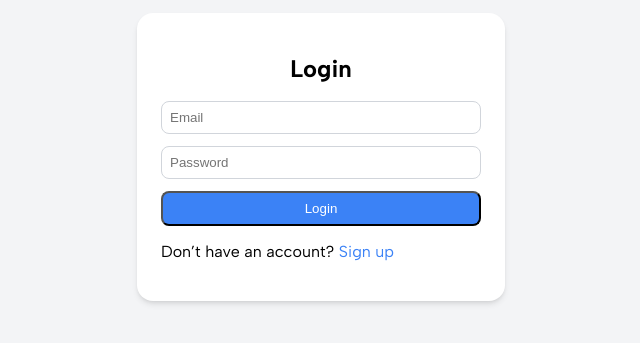
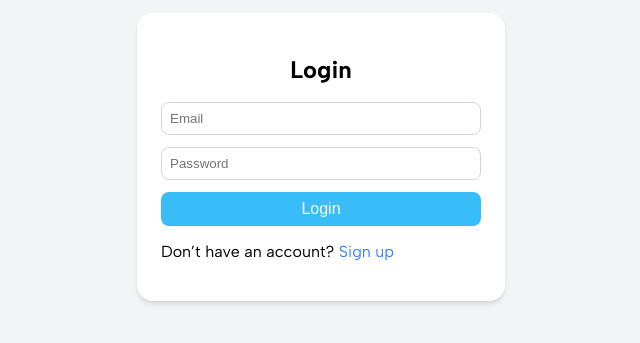
Before and after one commit to abl241/planner, a React (Create React App) app in the folder client/: page /login in a window 1280 px wide. Shown: the part 243-586 px from the top of the page, without its empty margins (319-959 px from the left). Built offline with nearby package versions, Linux system fonts and the light colour scheme.

Commit message:
created Button.js component

```diff
--- /dev/null
+++ b/client/src/components/Button.js
@@ -0,0 +1,22 @@
+import s from "./Button.module.css";
+import React from "react";
+
+export default function Button({
+    children,
+    onClick,
+    type = "button",
+    variant = "primary", // "primary" or "secondary"
+    disabled = false,
+    className = "",
+ }) {
+    return (
+        <button
+            type={type}
+            className={`${s.btn} ${s[variant]} ${className}`}
+            onClick={onClick}
+            disabled={disabled}
+        >
+            {children}
+        </button>
+    );
+ };
--- /dev/null
+++ b/client/src/components/Button.module.css
@@ -0,0 +1,41 @@
+.btn {
+    font-size: 1rem;
+    padding: 0.5em 1em;
+    border-radius: .5rem;
+    border: none;
+    cursor: pointer;
+    transition: 0.2s ease;
+}
+.btn:hover:not(:disabled) {
+    transform: translateY(-1px);
+    box-shadow: 0 4px 10px rgba(0, 0, 0, 0.15);
+}
+
+.btn:disabled {
+    opacity: 0.6;
+    cursor: not-allowed;
+}
+
+/* Primary button */
+.btn.primary {
+    background-color: var(--primary-color);
+    color: #ffffff;
+}
+
+/* Secondary button */
+.btn.secondary {
+    background-color: var(--secondary-color);
+    color: var(--text-color);
+}
+
+/* Accent button */
+.btn.accent {
+    background-color: var(--accent-color);
+    color: #ffffff;
+}
+
+/* Alert button */
+.btn.alert {
+    background-color: var(--alert-color);
+    color: #ffffff;
+}
--- a/client/src/pages/auth/components/AuthForm.js
+++ b/client/src/pages/auth/components/AuthForm.js
@@ -2,6 +2,7 @@
 import axios from "axios";
 import { useNavigate } from "react-router-dom";
 
+import Button from "../../../components/Button.js"
 import s from "./AuthForm.module.css";
 
 export default function AuthForm({ type }) {
@@ -87,12 +88,12 @@
                 className={s.formInput}
                 />
 
-                <button
+                <Button
                 type="submit"
                 className={s.btnSubmit}
                 >
                 {isLogin ? "Login" : "Sign Up"}
-                </button>
+                </Button>
 
                 {message && (
                 <p className={s.message}>{message}</p>
--- a/client/src/pages/auth/components/AuthForm.module.css
+++ b/client/src/pages/auth/components/AuthForm.module.css
@@ -35,16 +35,8 @@
 
 .btnSubmit {
   width: 100%;
-  background-color: #3b82f6;
-  color: #ffffff;
   padding: 0.5rem;
-  border-radius: 0.5rem;
   cursor: pointer;
-  transition: background-color 0.3s;
-}
-
-.btnSubmit:hover {
-  background-color: #2563eb;
 }
 
 .container .link {
--- a/client/src/pages/dash/Dashboard/Dashboard.js
+++ b/client/src/pages/dash/Dashboard/Dashboard.js
@@ -4,6 +4,7 @@
 import GridLayout from "react-grid-layout";
 import "react-grid-layout/css/styles.css";
 import "react-resizable/css/styles.css";
+import Button from "../../../components/Button";
 
 export default function Dashboard() {
     const [layout, setLayout] = useState([
@@ -22,6 +23,7 @@
             <section className={s.mainSection}>
                 <div className={s.overviewSection}>
                     {/* insert overview components here */}
+                    <Button variant="primary">Add New</Button>
                 </div>
 
                 <div className={s.addButtonSection}> {/* or just put button here */}
```
Also changed, not shown: 1 other file (tests, documents, lock files or other folders).
